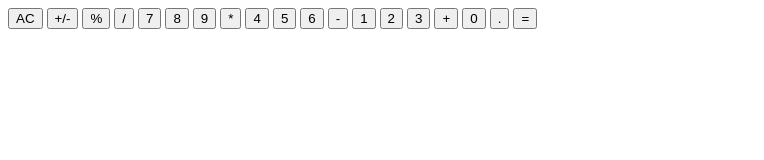
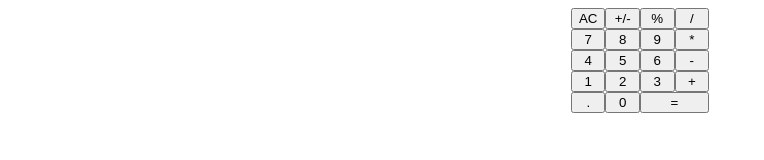
Before and after one commit to Krekno/calculator, a plain HTML site: page index.html in a window 1280 px wide. Shown: the whole page, without its empty margins (0-764 px from the left). Drawn offline with Linux system fonts and the light colour scheme.

Commit message:
changed the position of "." and "0", equal button spans 2 cols now

```diff
--- a/index.html
+++ b/index.html
@@ -3,6 +3,7 @@
 <head>
     <meta charset="UTF-8">
     <meta name="viewport" content="width=device-width, initial-scale=1.0">
+    <link rel="stylesheet" href="style.css">
     <title>Calculator</title>
 </head>
 <body>
@@ -25,9 +26,9 @@
             <button>2</button>
             <button>3</button>
             <button>+</button>
+            <button>.</button>
             <button>0</button>
-            <button>.</button>
-            <button>=</button>
+            <button class="equal">=</button>
         </div>
     </div>
 </body>
--- a/style.css
+++ b/style.css
@@ -3,3 +3,12 @@
     justify-content: center;
     align-items: center;
 }
+
+.buttons {
+    display: grid;
+    grid-template-columns: repeat(4, 1fr);
+}
+
+.equal {
+    grid-column: span 2;
+}
```
